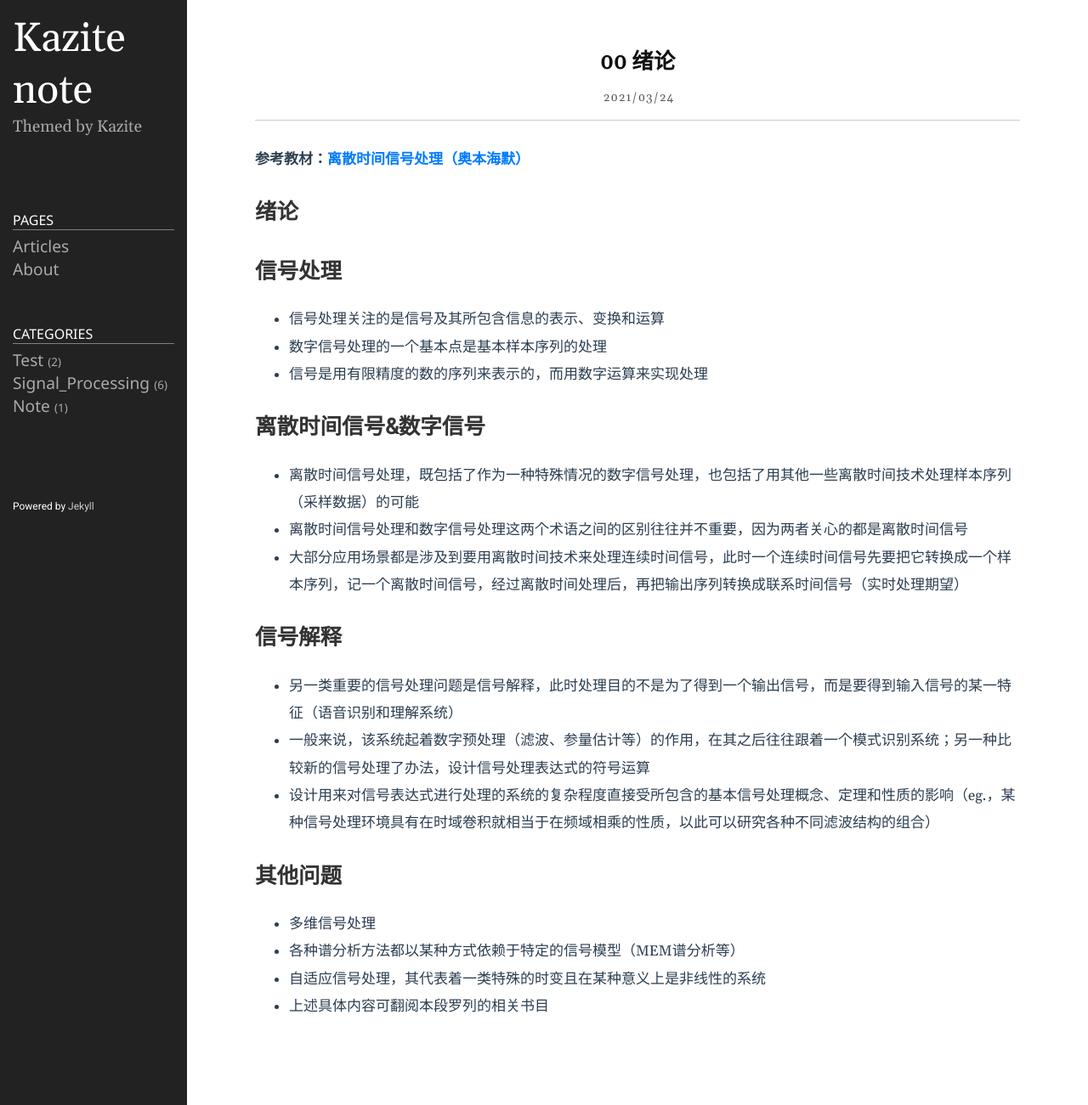
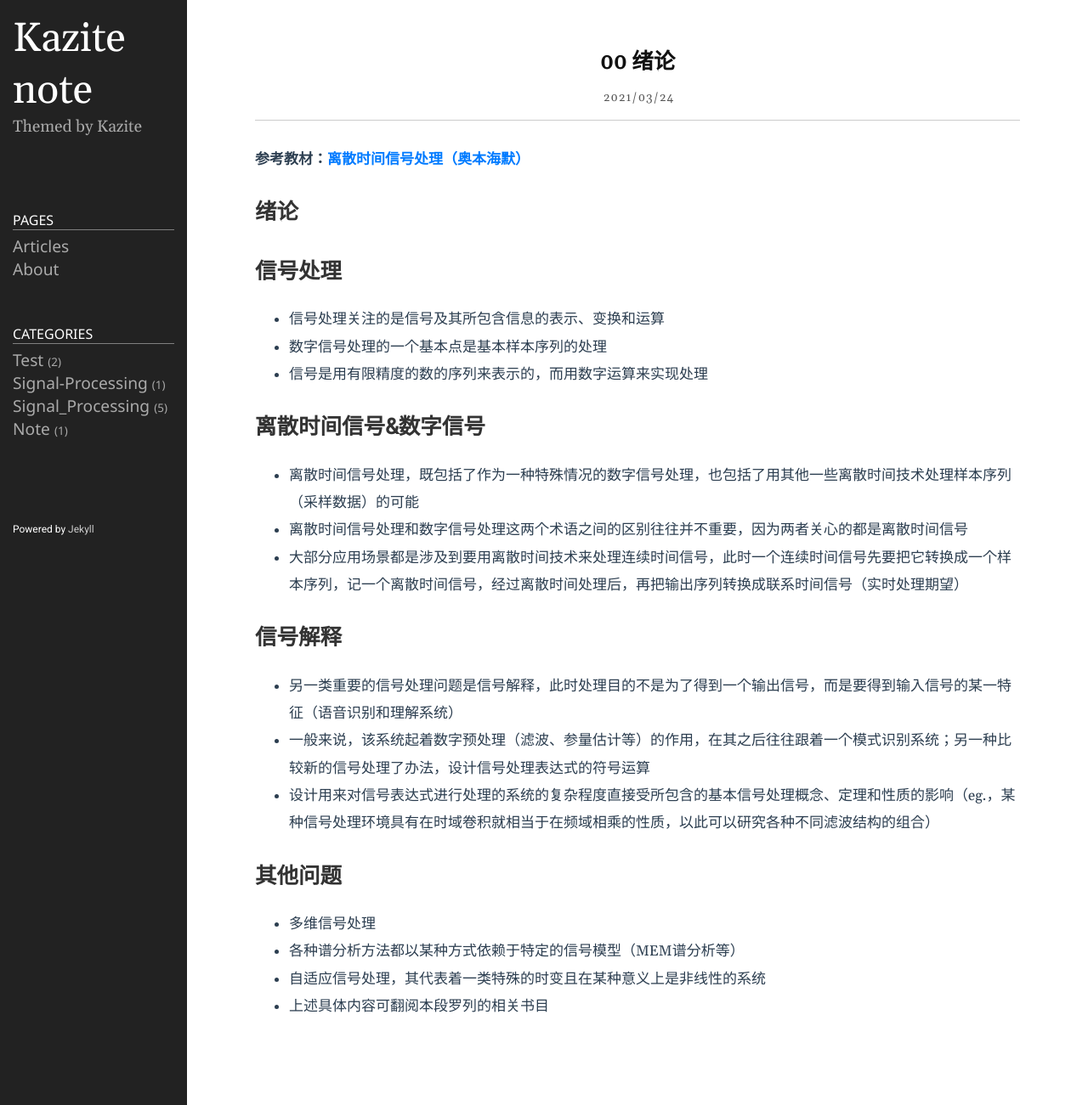
Before and after one commit to Kazite/Kazite.github.io, a Jekyll site: the page built from _posts/Discrete Time Signal Processing/2021-03-24-00-Introduction.md, in a window 1280 px wide. Shown: the whole page at 85% size. Built offline with Jekyll 4.4.1, drawn with Linux system fonts in a browser that asks for light colours.

Commit message:
Update 2021-03-24-00-Introduction.md

```diff
--- a/_posts/Discrete Time Signal Processing/2021-03-24-00-Introduction.md
+++ b/_posts/Discrete Time Signal Processing/2021-03-24-00-Introduction.md
@@ -2,7 +2,7 @@
 layout: post
 title: "00 绪论"
 date: 2021-03-24
-category: Signal_Processing
+category: Signal-Processing
 typora-root-url: ../../../Kazite.github.io
 typora-copy-images-to: ../../assets_2021Early
 ---
```
